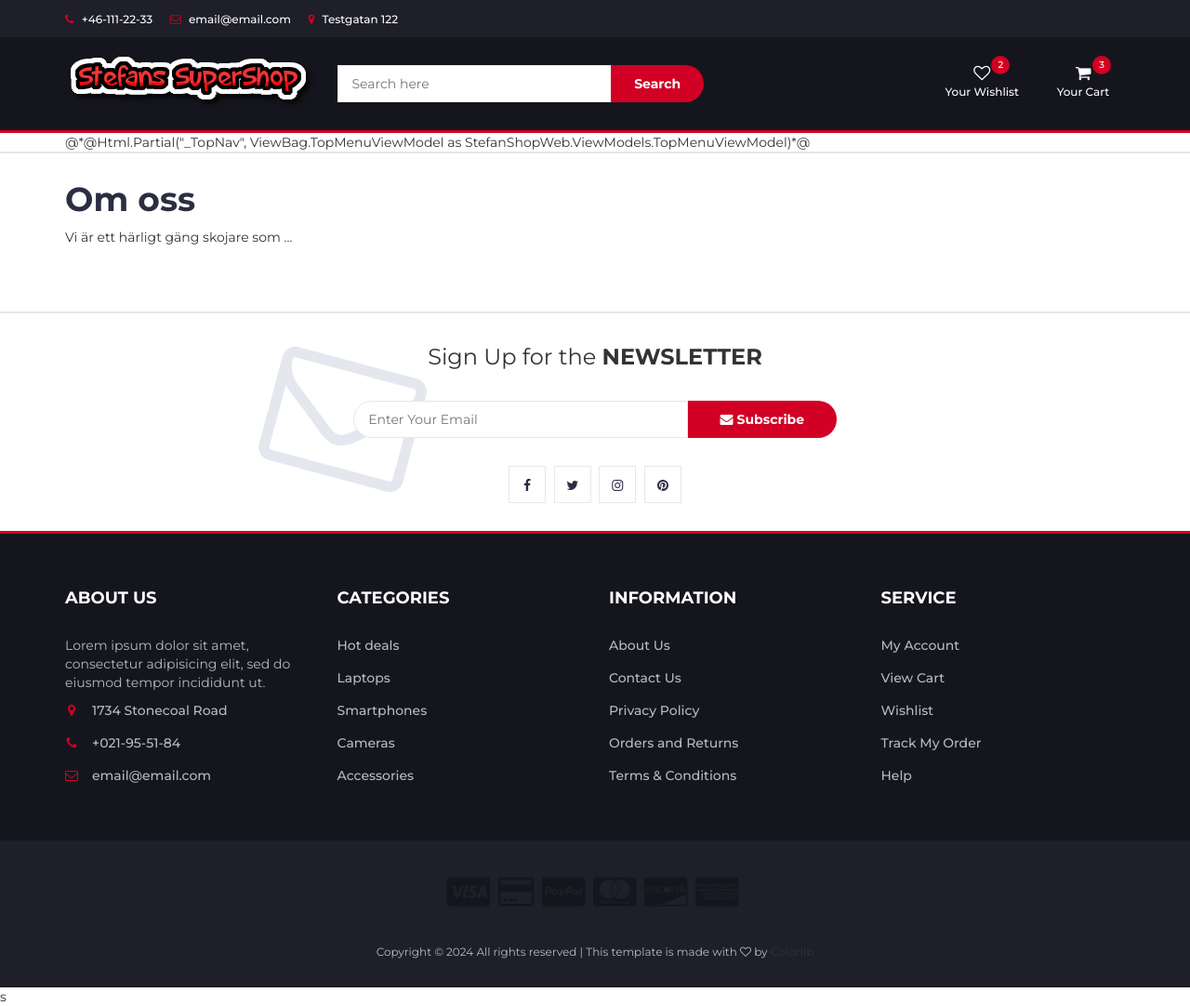
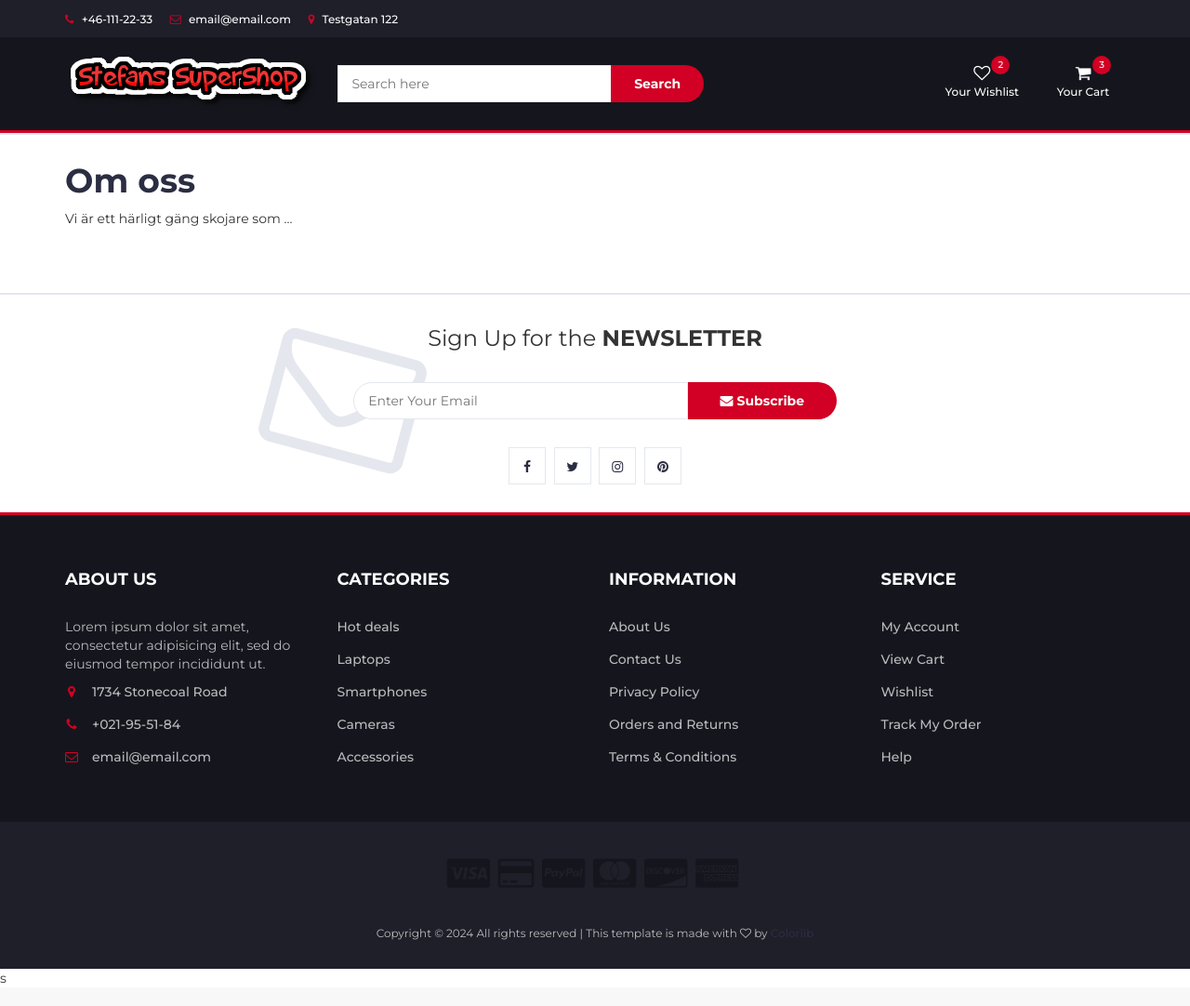
Before and after one commit to mattiasstjernstrom/agile-project, a Flask app: page /about in a window 1280 px wide. Shown: the whole page at 93% size. After the commit the page ends 1057 px from the top, so only its background shows below. Run offline with Flask 2, Linux system fonts and the light colour scheme; parts of the project's set-up code (start-up, migrations or seed data) failed here and were passed over; some libraries are stand-ins or nearby versions.

Commit message:
Removed old code from the ancient times aka not needed

```diff
--- a/templates/baseTemplate.html
+++ b/templates/baseTemplate.html
@@ -1,22 +1,43 @@
-
 <!DOCTYPE html>
 <html lang="en">
   <head>
-    <meta charset="utf-8">
-    <meta http-equiv="X-UA-Compatible" content="IE=edge">
-    <meta name="viewport" content="width=device-width, initial-scale=1">
+    <meta charset="utf-8" />
+    <meta http-equiv="X-UA-Compatible" content="IE=edge" />
+    <meta name="viewport" content="width=device-width, initial-scale=1" />
     <title>{% block title %}{% endblock %} - Stefans Webshop</title>
-    <link href="https://fonts.googleapis.com/css?family=Montserrat:400,500,700" rel="stylesheet">
-    <link type="text/css" rel="stylesheet" href="{{ url_for('static',filename='css/bootstrap.min.css') }}" />
-    <link type="text/css" rel="stylesheet" href="{{ url_for('static',filename='css/slick.css') }}" />
-    <link type="text/css" rel="stylesheet" href="{{ url_for('static',filename='css/slick-theme.css') }}" />
-    <link type="text/css" rel="stylesheet" href="{{ url_for('static',filename='css/nouislider.min.css') }}" />
-    <link rel="stylesheet" href="{{ url_for('static',filename='css/font-awesome.min.css') }}">
-    <link type="text/css" rel="stylesheet" href="{{ url_for('static',filename='css/style.css') }}" />
-    <!--[if lt IE 9]>
-      <script src="https://oss.maxcdn.com/html5shiv/3.7.3/html5shiv.min.js"></script>
-      <script src="https://oss.maxcdn.com/respond/1.4.2/respond.min.js"></script>
-    <![endif]-->
+    <link
+      href="https://fonts.googleapis.com/css?family=Montserrat:400,500,700"
+      rel="stylesheet"
+    />
+    <link
+      type="text/css"
+      rel="stylesheet"
+      href="{{ url_for('static',filename='css/bootstrap.min.css') }}"
+    />
+    <link
+      type="text/css"
+      rel="stylesheet"
+      href="{{ url_for('static',filename='css/slick.css') }}"
+    />
+    <link
+      type="text/css"
+      rel="stylesheet"
+      href="{{ url_for('static',filename='css/slick-theme.css') }}"
+    />
+    <link
+      type="text/css"
+      rel="stylesheet"
+      href="{{ url_for('static',filename='css/nouislider.min.css') }}"
+    />
+    <link
+      rel="stylesheet"
+      href="{{ url_for('static',filename='css/font-awesome.min.css') }}"
+    />
+    <link
+      type="text/css"
+      rel="stylesheet"
+      href="{{ url_for('static',filename='css/style.css') }}"
+    />
   </head>
   <body>
     <!-- HEADER -->
@@ -140,9 +194,7 @@
         <!-- responsive-nav -->
         <div id="responsive-nav">
           <!-- NAV -->
-                <ul class="main-nav nav navbar-nav">
-                    @*@Html.Partial("_TopNav", ViewBag.TopMenuViewModel as StefanShopWeb.ViewModels.TopMenuViewModel)*@
-                </ul>
+          <ul class="main-nav nav navbar-nav"></ul>
           <!-- /NAV -->
         </div>
         <!-- /responsive-nav -->
```
Also changed, not shown: other parts of templates/baseTemplate.html (+106 -37 lines). Lines whose indentation alone changed are shown as unchanged.
